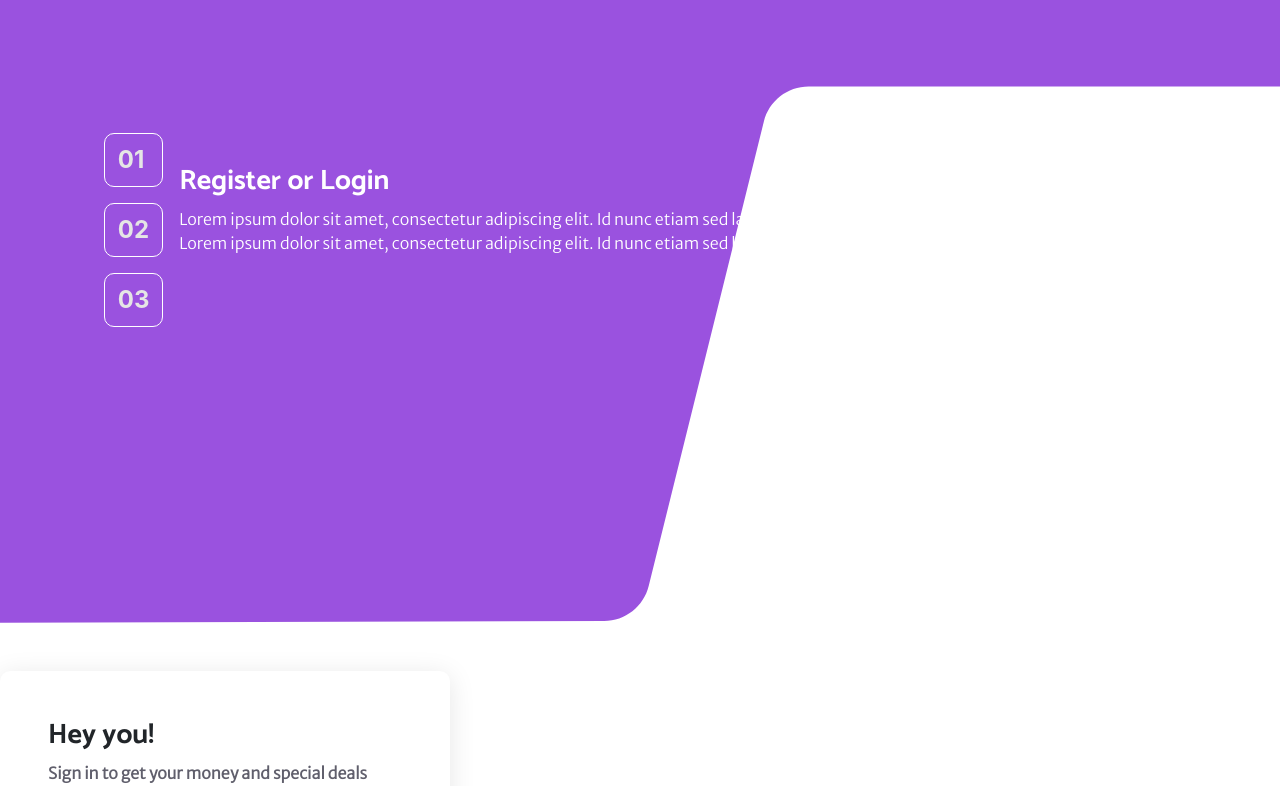
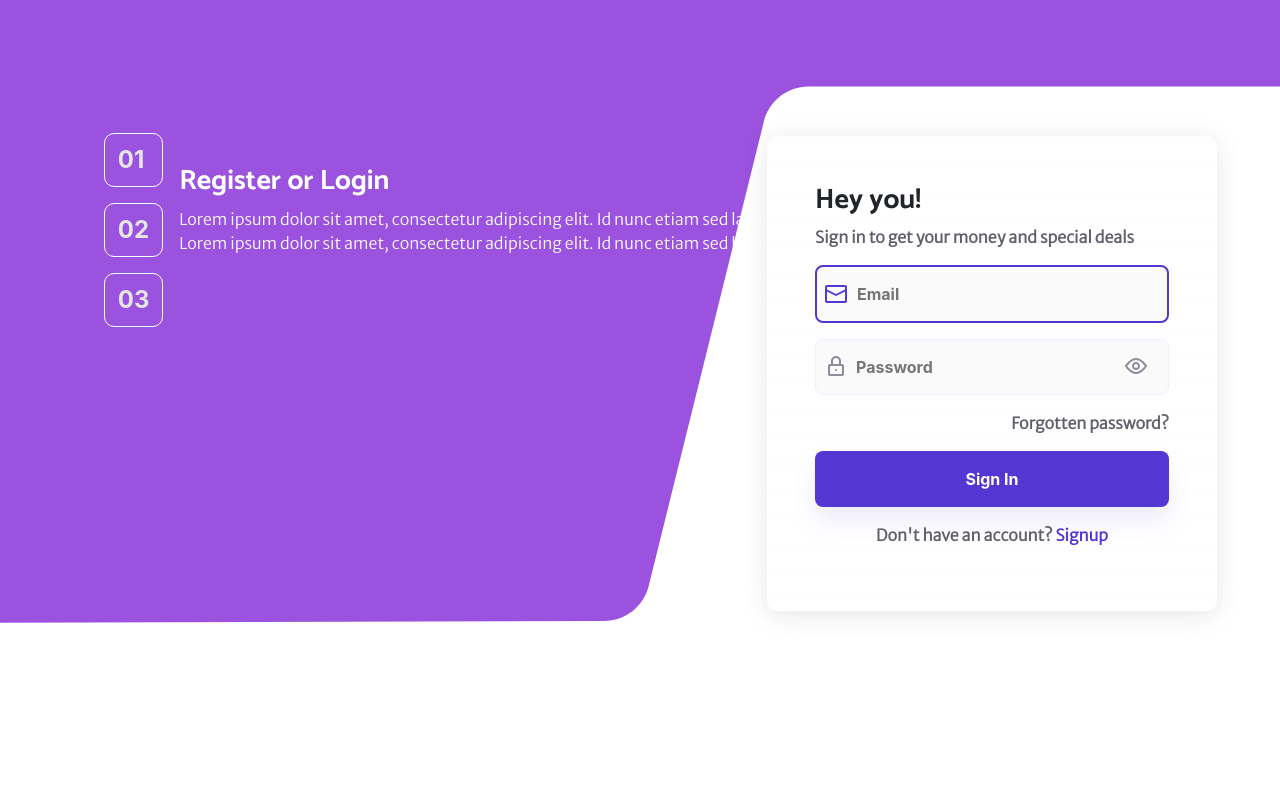
Before and after one commit to MichaelGee/vazapay, a React (Create React App) app: page / in a window 1280 px wide. Shown: the part 2320-3106 px from the top of the page. Built offline with nearby package versions, Linux system fonts and the light colour scheme.

Commit message:
put the form in position

```diff
--- a/src/components/Description.js
+++ b/src/components/Description.js
@@ -1,4 +1,5 @@
 import React from "react";
+import Form from "./Form";
 // import Rec from "../assets/purple-rect.svg";
 const Description = () => {
   return (
@@ -24,6 +25,7 @@ const Description = () => {
             </div>
           </div>
         </div>
+        <Form />
       </section>
     </div>
   );
--- a/src/pages/home.js
+++ b/src/pages/home.js
@@ -6,7 +6,6 @@ import Partners from "../components/Partners";
 import Footer from "../components/Footer";
 import PhotoGrid from "../components/PhotoGrid";
 import Description from "../components/Description";
-import Form from "../components/Form";
 
 const Home = () => {
   return (
@@ -16,7 +15,6 @@ const Home = () => {
       <Services />
       <PhotoGrid />
       <Description />
-      <Form />
       <Partners />
       <Footer />
     </div>
--- a/src/stylesheets/home/__form.scss
+++ b/src/stylesheets/home/__form.scss
@@ -6,6 +6,9 @@
     box-shadow: 0px 4px 27px rgba(0, 0, 0, 0.1);
     font-weight: bold;
     width: 450px;
+    position: absolute;
+    right: 63px;
+    bottom: 12px;
     p{
         color: #605f6c;
     }
```
